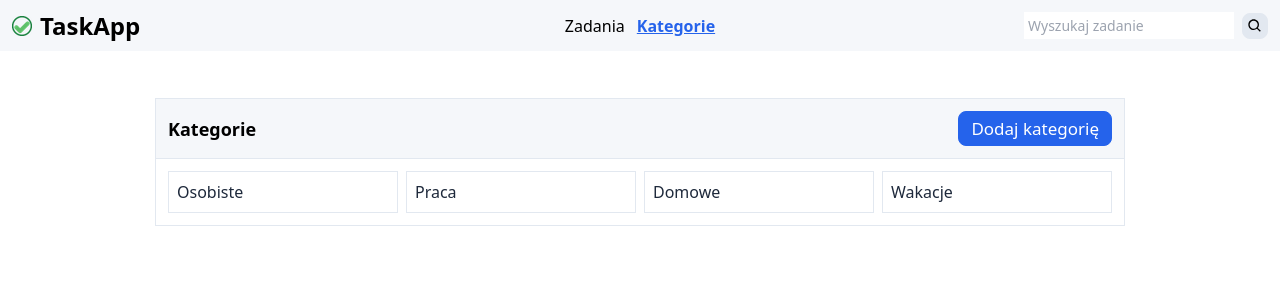
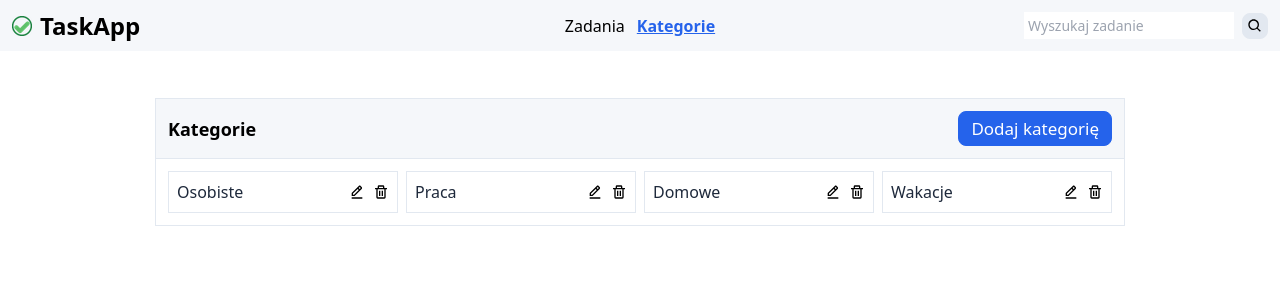
Before and after one commit to JakubM-I/todo-list-vite, a React (Vite) app: page /todo-list-vite/categories in a window 1280 px wide. Shown: the top 300 px of the page. Built offline with nearby package versions, Linux system fonts and the light colour scheme.

Commit message:
Add buttons to list

```diff
--- a/src/features/categories/CategoryList/index.jsx
+++ b/src/features/categories/CategoryList/index.jsx
@@ -1,17 +1,39 @@
+import { BiTrash } from "react-icons/bi";
+import { FaRegTrashCan } from "react-icons/fa6";
+import { FaRegEdit } from "react-icons/fa";
+import { BiEdit } from "react-icons/bi";
+import { BiEditAlt } from "react-icons/bi";
+
 const CategoryList = () => {
     return (
         <ul className="grid grid-cols-[repeat(auto-fit,minmax(200px,1fr))] gap-2">
-            <li className="border border-borderGray p-2">
+            <li className="border border-borderGray p-2 flex justify-start items-center gap-2">
                 <h2 className="text-primaryTextColor text-base">Osobiste</h2>
+                <div className="flex justify-center items-center gap-2 ml-auto mr-0">
+                    <button><BiEditAlt /></button>
+                    <button><BiTrash /></button>
+                </div>
             </li>
-            <li className="border border-borderGray p-2">
+            <li className="border border-borderGray p-2 flex justify-start items-center gap-2">
                 <h2 className="text-primaryTextColor text-base">Praca</h2>
+                <div className="flex justify-center items-center gap-2 ml-auto mr-0">
+                    <button><BiEditAlt /></button>
+                    <button><BiTrash /></button>
+                </div>
             </li>
-            <li className="border border-borderGray p-2">
+            <li className="border border-borderGray p-2 flex justify-start items-center gap-2">
                 <h2 className="text-primaryTextColor text-base">Domowe</h2>
+                <div className="flex justify-center items-center gap-2 ml-auto mr-0">
+                    <button><BiEditAlt /></button>
+                    <button><BiTrash /></button>
+                </div>
             </li>
-            <li className="border border-borderGray p-2">
+            <li className="border border-borderGray p-2 flex justify-start items-center gap-2">
                 <h2 className="text-primaryTextColor text-base">Wakacje</h2>
+                <div className="flex justify-center items-center gap-2 ml-auto mr-0">
+                    <button><BiEditAlt /></button>
+                    <button><BiTrash /></button>
+                </div>
             </li>
         </ul>
     )
```
